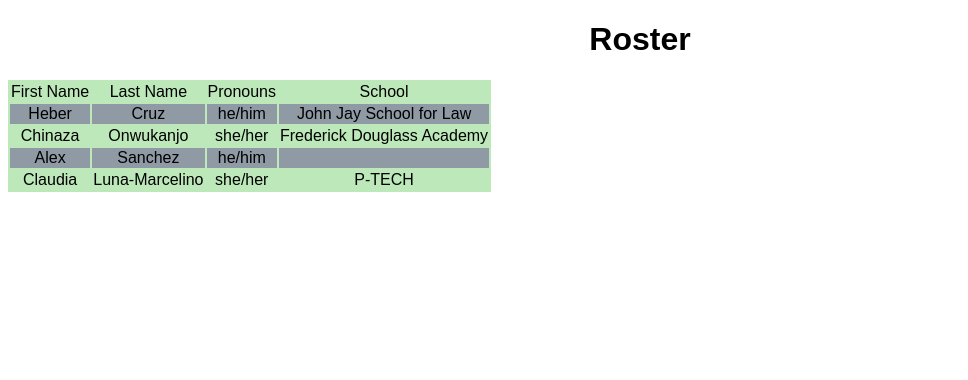
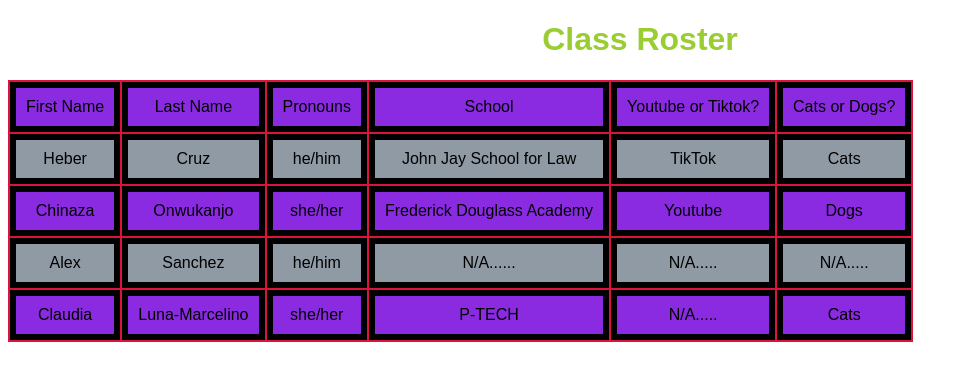
Before and after one commit to hebercruz384/ClassList, a React (Create React App) app: page / in a window 1280 px wide. Shown: the top 380 px of the page, without its empty margins (0-968 px from the left). Built offline with nearby package versions, Linux system fonts and the light colour scheme.

Commit message:
CSS Styling

```diff
--- a/src/App.js
+++ b/src/App.js
@@ -7,6 +7,8 @@ function ListItem(personData) {
       <td>{personData.lastname}</td>
       <td>{personData.pronouns}</td>
       <td>{personData.school}</td>
+      <td>{personData.media}</td>
+      <td>{personData.animals}</td>
     </tr>
   );
 }
@@ -15,26 +17,41 @@ let classRoster = [
     firstname: "First Name",
     lastname: "Last Name",
     pronouns: "Pronouns",
-    school: "School"
+    school: "School",
+    media: "Youtube or Tiktok?",
+    animals: "Cats or Dogs?"
   },
   {
     firstname: "Heber",
     lastname: "Cruz",
     pronouns: "he/him",
-    school: "John Jay School for Law"
+    school: "John Jay School for Law",
+    media: "TikTok",
+    animals: "Cats"
   },
   {
     firstname: "Chinaza",
     lastname: "Onwukanjo",
     pronouns: "she/her",
-    school: "Frederick Douglass Academy"
+    school: "Frederick Douglass Academy",
+    media: "Youtube",
+    animals: "Dogs"
   },
-  { firstname: "Alex", lastname: "Sanchez", pronouns: "he/him", school: "" },
+  {
+    firstname: "Alex",
+    lastname: "Sanchez",
+    pronouns: "he/him",
+    school: "N/A......",
+    media: "N/A.....",
+    animals: "N/A....."
+  },
   {
     firstname: "Claudia",
     lastname: "Luna-Marcelino",
     pronouns: "she/her",
-    school: "P-TECH"
+    school: "P-TECH",
+    media: "N/A.....",
+    animals: "Cats"
   }
 ];
 let rosterList = classRoster.map(ListItem);
@@ -42,7 +59,7 @@ let rosterList = classRoster.map(ListItem);
 export default function App() {
   return (
     <div className="App">
-      <h1>Roster</h1>
+      <h1>Class Roster</h1>
       <table>{rosterList}</table>
     </div>
   );
--- a/src/styles.css
+++ b/src/styles.css
@@ -3,15 +3,21 @@
   text-align: center;
 }
 
-tr {
-  border: 1px solid black;
+td {
+  border: 6px solid black;
   border-collapse: collapse;
-  padding: 5px;
+  padding: 10px;
 }
 
 tr:nth-child(even) {
   background-color: #8f9aa5;
 }
 table {
-  background-color: #bde9ba;
+  background-color: crimson;
 }
+tr:nth-child(odd) {
+  background-color : blueviolet
+}
+h1 {
+  color :yellowgreen
+}
```
